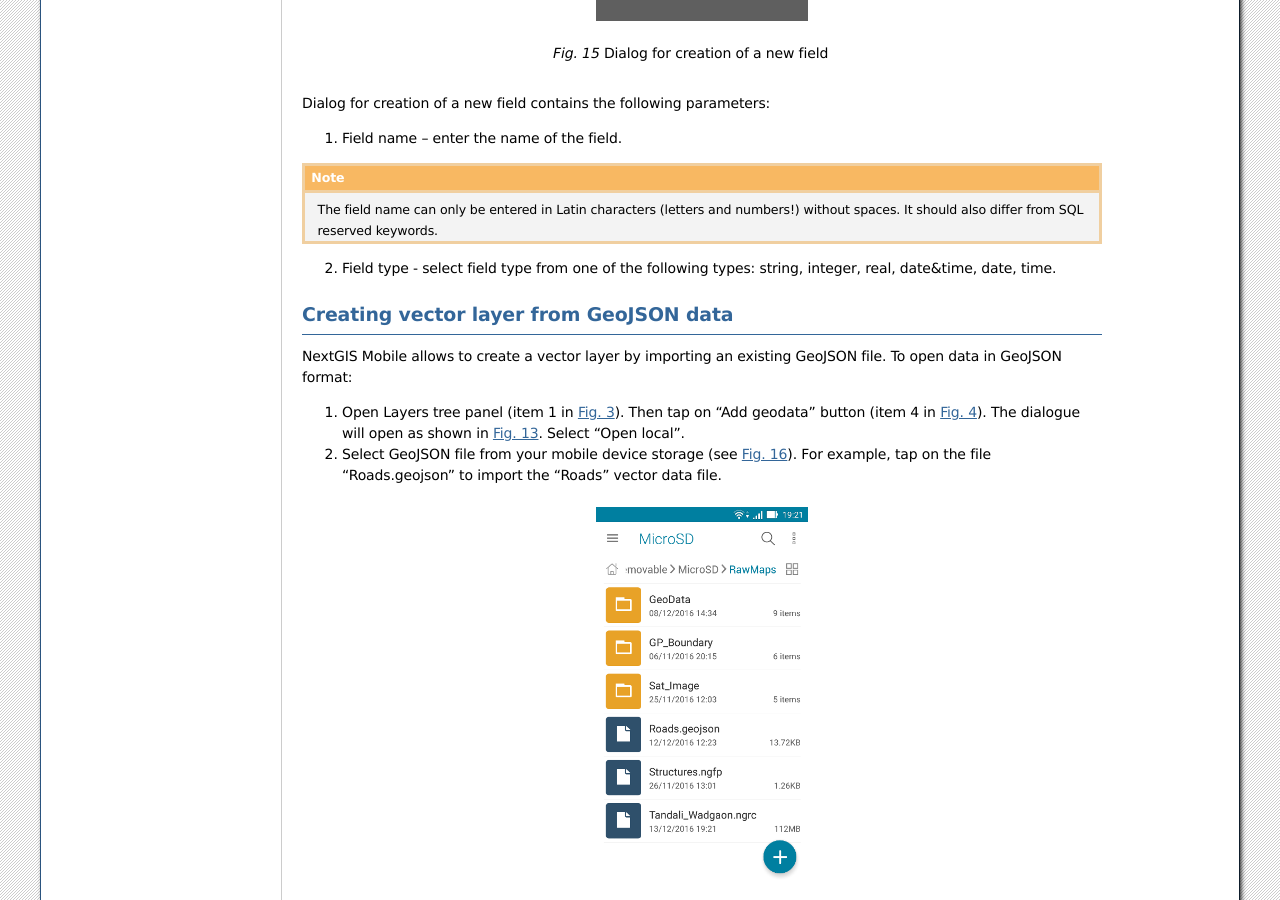
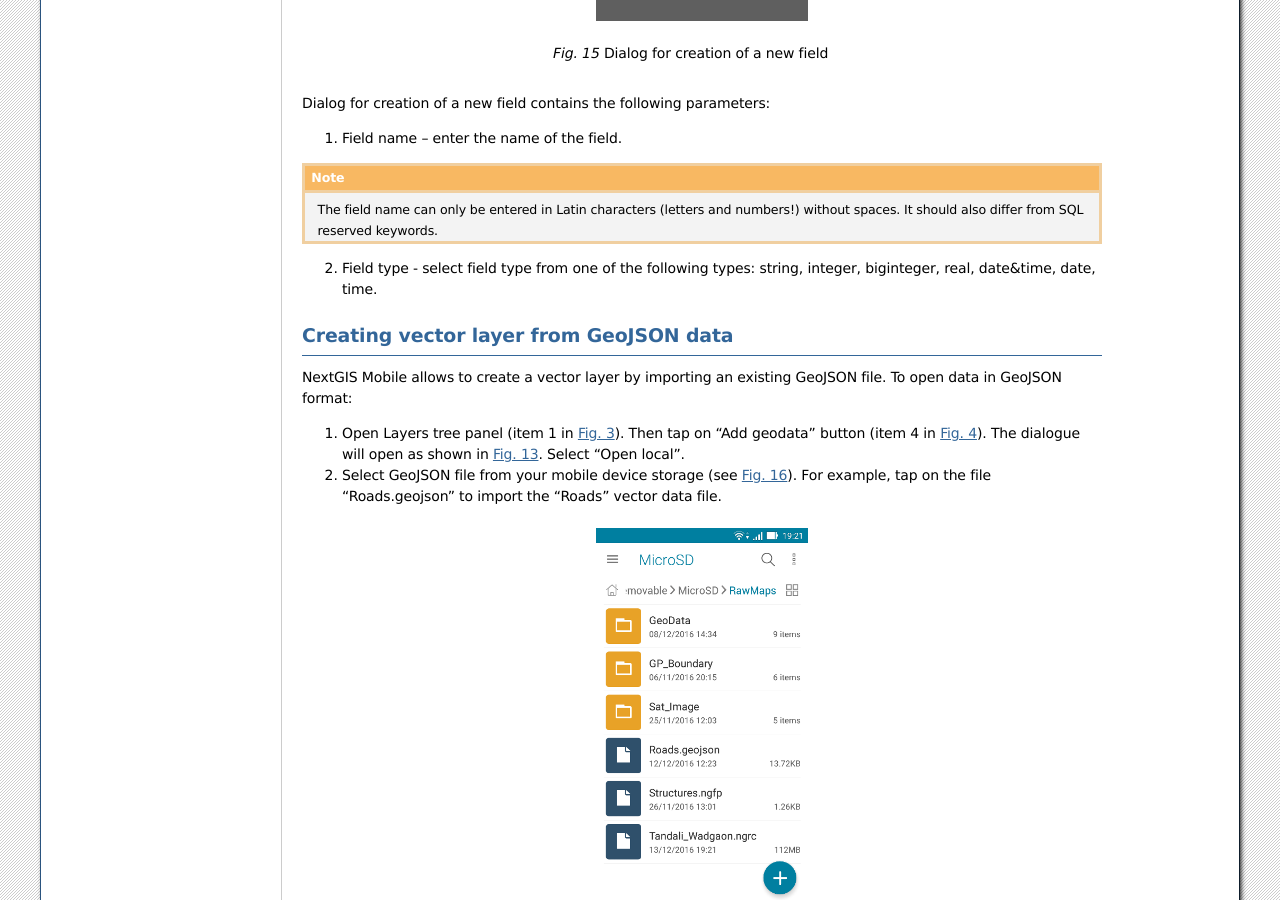
Before and after one commit to nextgis/docs_ngmobile, a Sphinx documentation site: the page built from source/load_geodata.rst, in a window 1280 px wide and 900 px high, scrolled down 1885 px. Built offline with Sphinx 7.4.7, drawn with Linux system fonts in a browser that asks for light colours; formulas are drawn with MathJax 3.

Commit message:
Update load_geodata.rst
New field type in Mobile

```diff
--- a/source/load_geodata.rst
+++ b/source/load_geodata.rst
@@ -59,7 +59,7 @@
 .. note::
 	The field name can only be entered in Latin characters (letters and numbers!) without spaces. It should also differ from SQL reserved keywords.
 
-2. Field type - select field type from one of the following types: string, integer, real, date&time, date, time.
+2. Field type - select field type from one of the following types: string, integer, biginteger, real, date&time, date, time.
 
 .. _ngmobile_import_vector:
 
```
